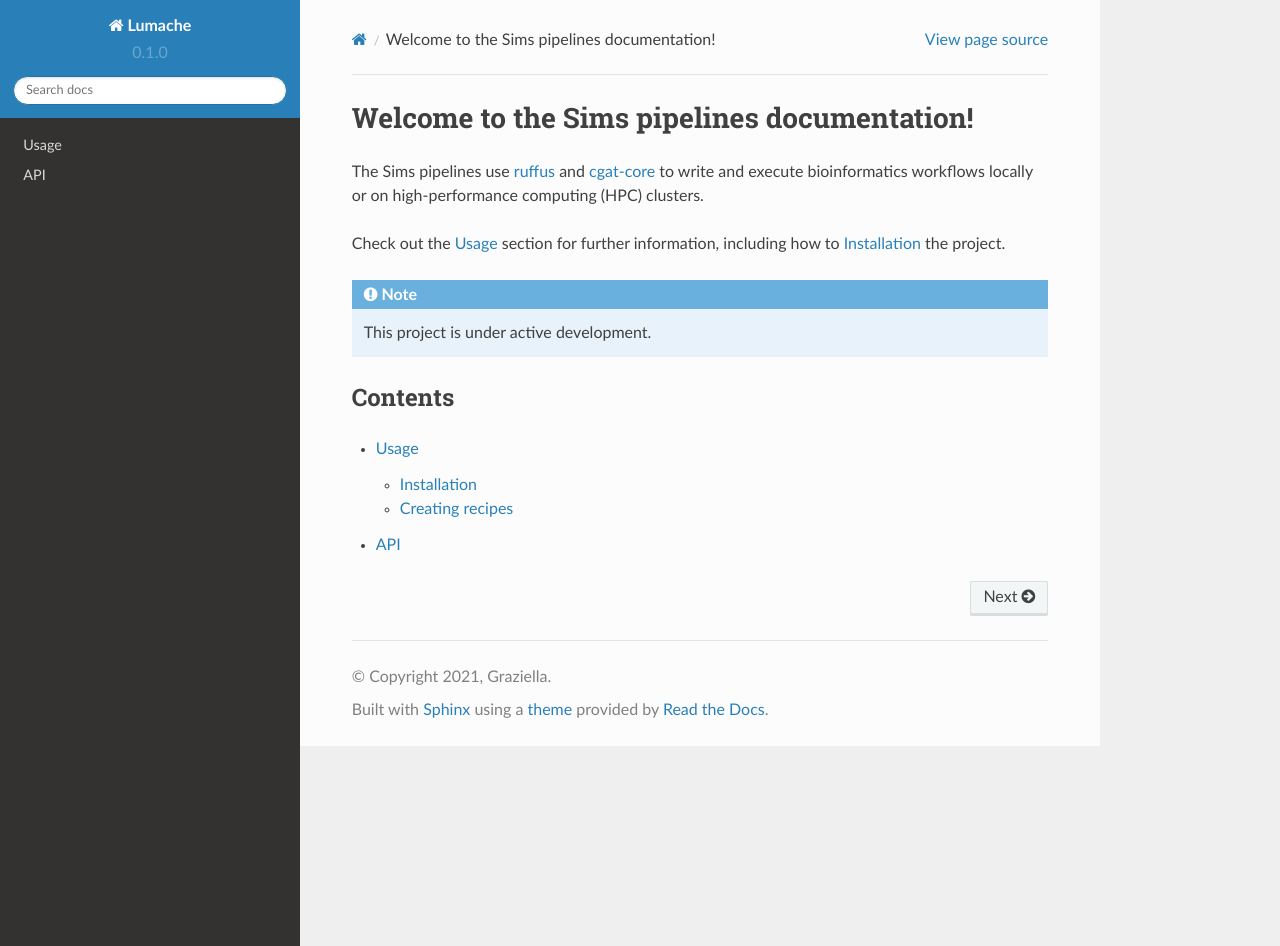
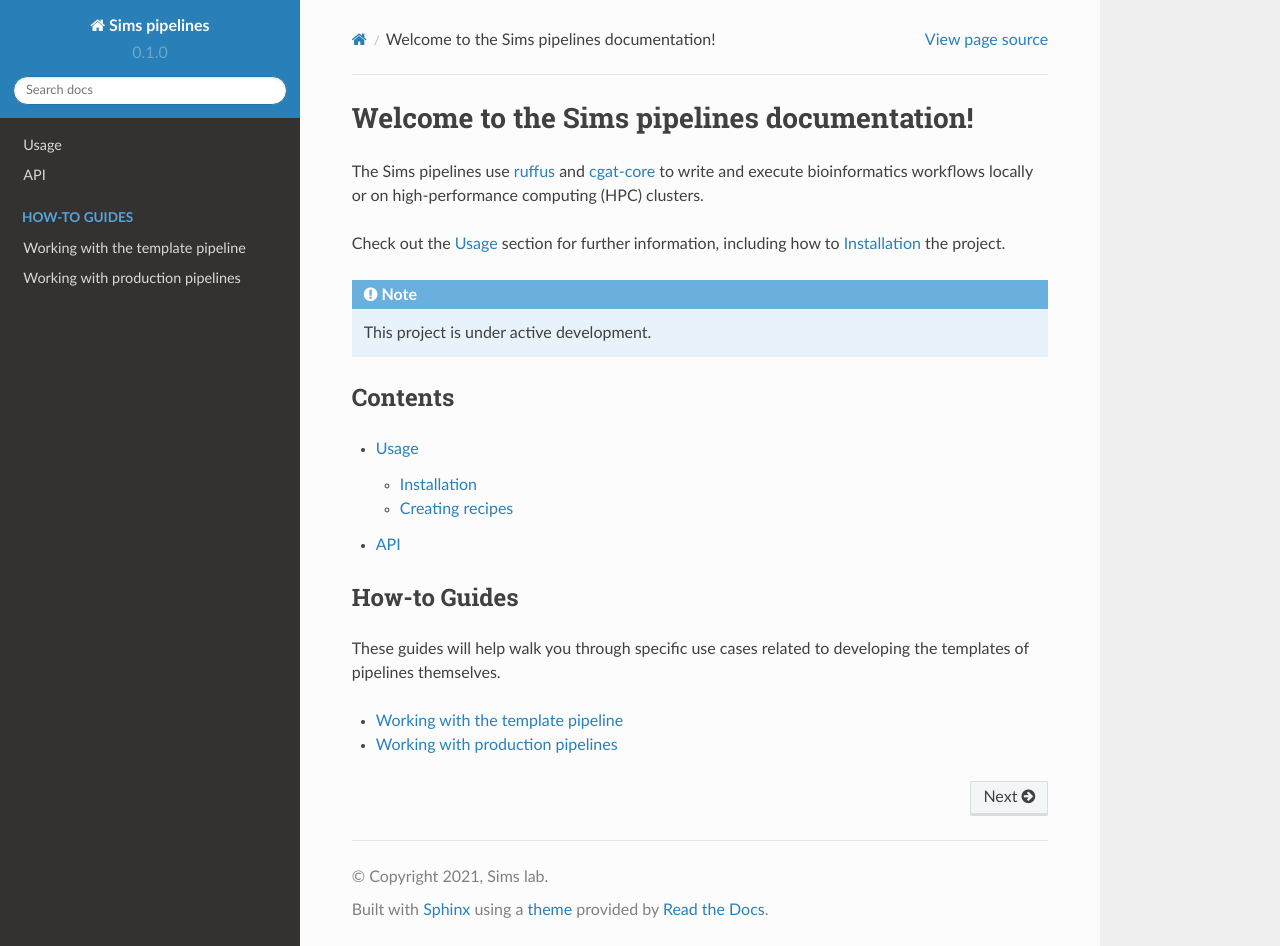
Before and after one commit to kevinrue/rtd-tutorial, a Sphinx documentation site: the page built from docs/source/index.rst, in a window 1280 px wide and 946 px high. Built offline with Sphinx 7.4.7 and the Read the Docs theme 2.0.0, drawn with Linux system fonts in a browser that asks for light colours.

Commit message:
Add pages and a new how-to section (#4)
* Add pages and a new how-to section

* fix indentation

* fix link

* drop the redudancy

* add comma

* update configuration

```diff
--- a/docs/source/conf.py
+++ b/docs/source/conf.py
@@ -2,34 +2,34 @@
 
 # -- Project information
 
-project = 'Lumache'
-copyright = '2021, Graziella'
-author = 'Graziella'
+project = "Sims pipelines"
+copyright = "2021, Sims lab"
+author = "Kevin Rue-Albrecht"
 
-release = '0.1'
-version = '0.1.0'
+release = "0.1"
+version = "0.1.0"
 
 # -- General configuration
 
 extensions = [
-    'sphinx.ext.duration',
-    'sphinx.ext.doctest',
-    'sphinx.ext.autodoc',
-    'sphinx.ext.autosummary',
-    'sphinx.ext.intersphinx',
+    "sphinx.ext.duration",
+    "sphinx.ext.doctest",
+    "sphinx.ext.autodoc",
+    "sphinx.ext.autosummary",
+    "sphinx.ext.intersphinx",
 ]
 
 intersphinx_mapping = {
-    'python': ('https://docs.python.org/3/', None),
-    'sphinx': ('https://www.sphinx-doc.org/en/master/', None),
+    "python": ("https://docs.python.org/3/", None),
+    "sphinx": ("https://www.sphinx-doc.org/en/master/", None),
 }
-intersphinx_disabled_domains = ['std']
+intersphinx_disabled_domains = ["std"]
 
-templates_path = ['_templates']
+templates_path = ["_templates"]
 
 # -- Options for HTML output
 
-html_theme = 'sphinx_rtd_theme'
+html_theme = "sphinx_rtd_theme"
 
 # -- Options for EPUB output
-epub_show_urls = 'footnote'
+epub_show_urls = "footnote"
--- /dev/null
+++ b/docs/source/guides/pipeline_template.rst
@@ -0,0 +1,5 @@
+Working with the template pipeline
+==================================
+
+This page will describe how to work with the template pipeline,
+`pipeline_template <https://github.com/sims-lab/pipeline_template>`_.
--- /dev/null
+++ b/docs/source/guides/production_pipelines.rst
@@ -0,0 +1,6 @@
+Working with production pipelines
+=================================
+
+This page will describe how to work with production pipelines.
+For instance, `pipeline_rnaseq_hisat2
+<https://github.com/sims-lab/pipeline_rnaseq_hisat2>`_.
--- a/docs/source/index.rst
+++ b/docs/source/index.rst
@@ -20,3 +20,21 @@ Contents
 
    usage
    api
+
+How-to Guides
+-------------
+
+These guides will help walk you through specific use cases
+related to developing the templates of pipelines themselves.
+
+* :doc:`/guides/pipeline_template`
+
+* :doc:`/guides/production_pipelines`
+
+.. toctree::
+ :maxdepth: 2
+ :hidden:
+ :caption: How-to Guides
+
+ /guides/pipeline_template
+ /guides/production_pipelines
```
